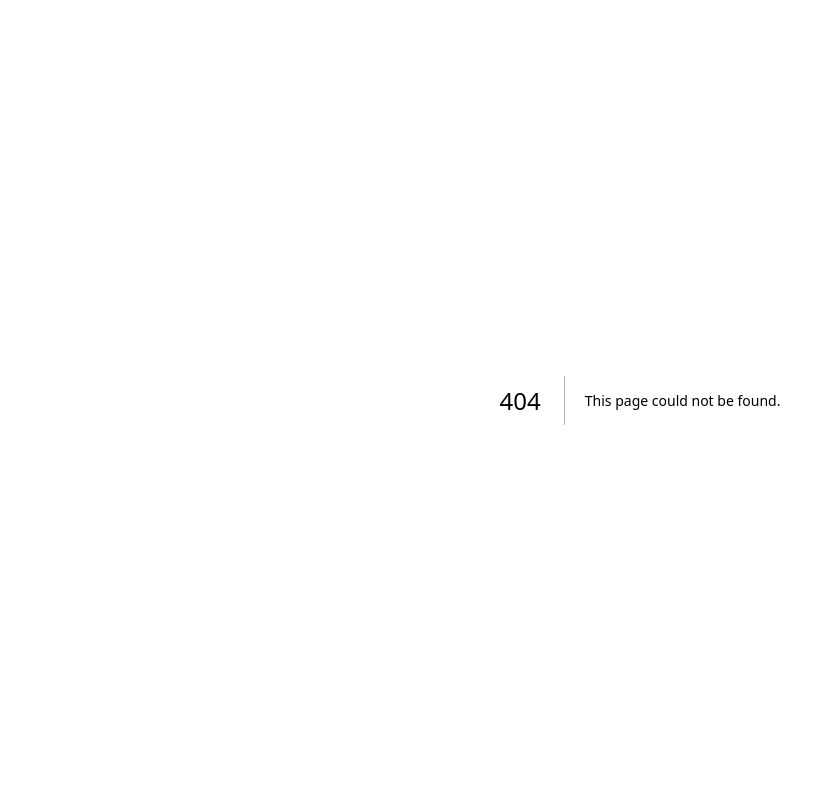
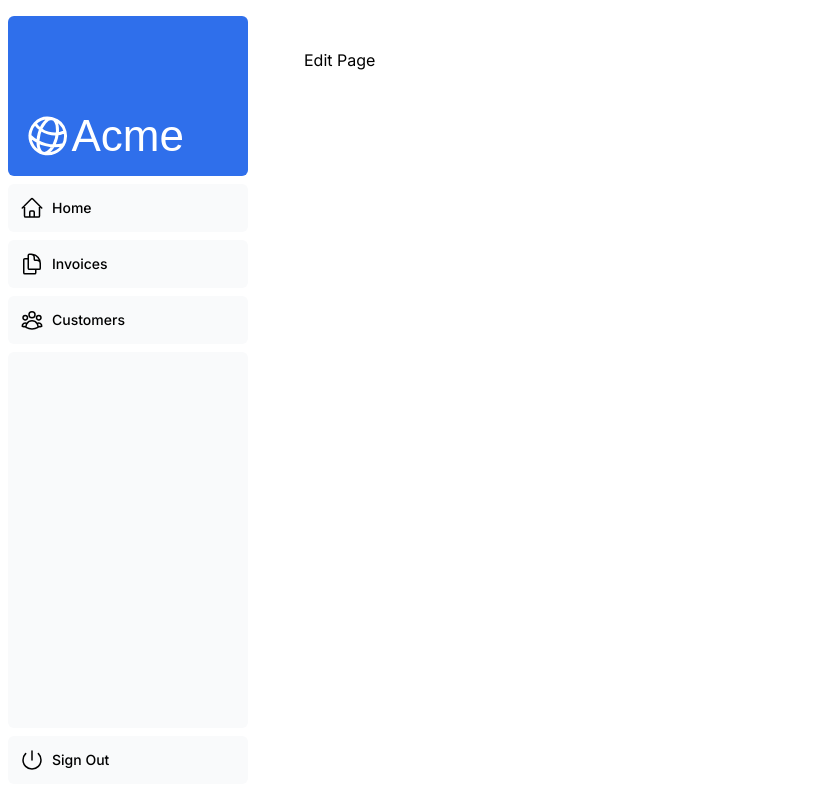
Before and after one commit to hzjzwcu/nextjs_dashboard, a Next.js app: page /dashboard/invoices/1/edit in a window 1280 px wide. Before the commit this address had no page. Shown: the whole page, without its empty margins (0-835 px from the left). Built offline with nearby package versions, Linux system fonts and the light colour scheme; a web font is replaced by a local one.

Commit message:
更新数据的方法

```diff
--- /dev/null
+++ b/app/dashboard/invoices/[id]/edit/page.tsx
@@ -0,0 +1,3 @@
+export default function Page() {
+    return (<>Edit Page</>)
+}
```
